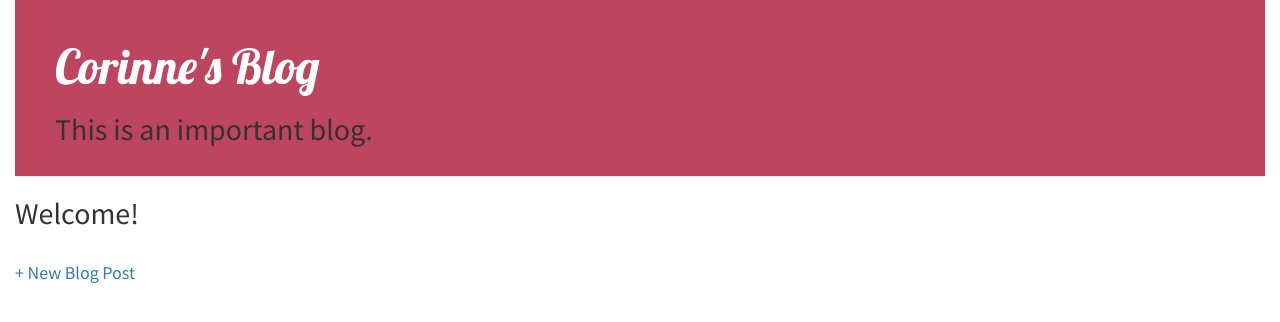
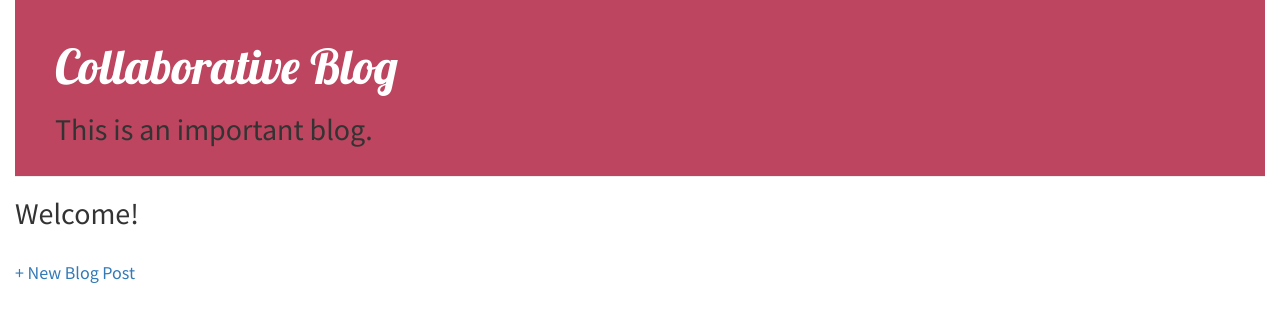
Before and after one commit to ClioGMU/ch-5-blog-app-cwilkin8, a Django app: page / in a window 1280 px wide. Shown: the top 322 px of the page. Run offline with Django 3.2, Linux system fonts and the light colour scheme; data that the repository does not hold is empty; some libraries are stand-ins or nearby versions.

Commit message:
Change Title

```diff
--- a/templates/base.html
+++ b/templates/base.html
@@ -2,7 +2,7 @@
 
 <html>
     <head>
-        <title> Corinne's Blog</title>
+        <title> Collaborative Blog</title>
         <link href="https://fonts.googleapis.com/css?family=Source+Sans+Pro:400"
         rel="stylesheet">
         <link rel="stylesheet" href="//maxcdn.bootstrapcdn.com/bootstrap/3.2.0/css/bootstrap.min.css">
@@ -13,7 +13,7 @@
     <body>
         <header>
             <div class ="page-header">
-            <h1><a href="{% url 'home' %}">Corinne's Blog</a></h1>
+            <h1><a href="{% url 'home' %}">Collaborative Blog</a></h1>
             <h2>This is an important blog.</h2>
              </div>
              <h2>Welcome!</h2>
```
